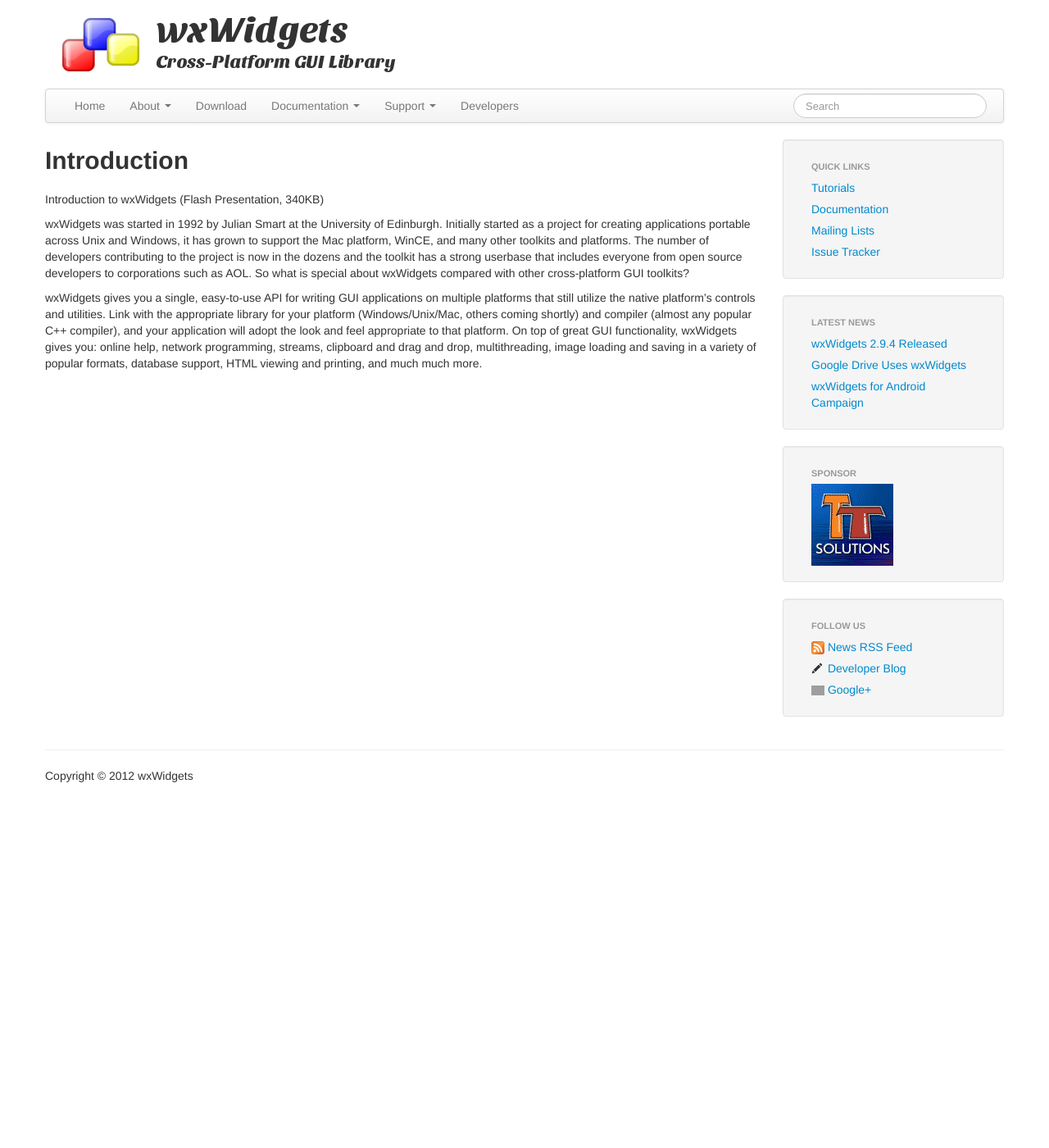
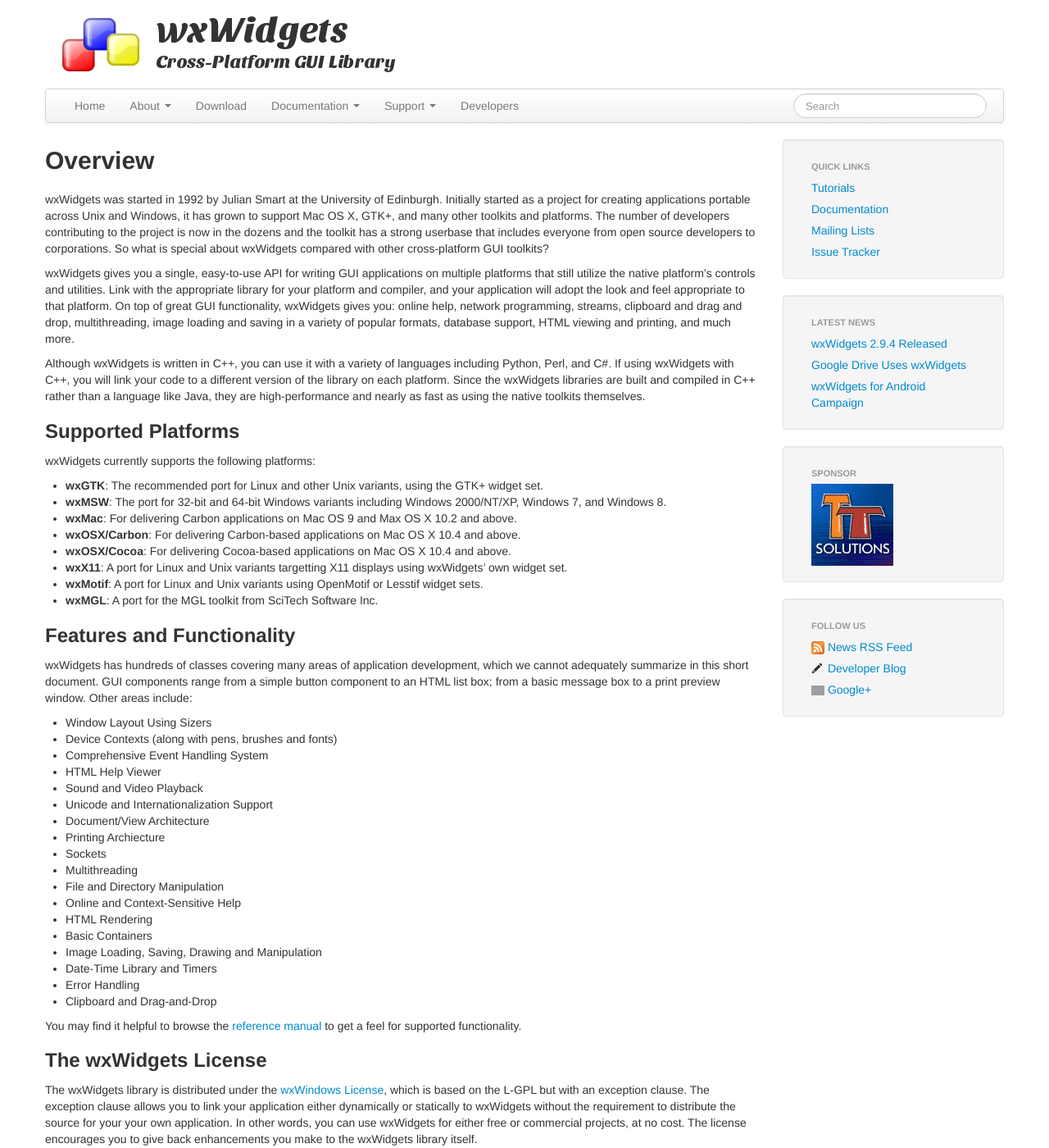
Before and after one commit to wxWidgets/website, a Jekyll site: the page built from about/index.md, in a window 1280 px wide and 1400 px high. Shown: the whole window at 82% size. Built offline with Jekyll 4.4.1, drawn with Linux system fonts in a browser that asks for light colours; nearby versions of some CDN libraries; Markdown is read by kramdown in place of the engine named in the settings; some of the changed text lies outside the part shown; grey boxes are pictures that could not be loaded.

Commit message:
Added overview and credits pages.

```diff
--- a/_includes/navigation.html
+++ b/_includes/navigation.html
@@ -9,18 +9,18 @@
     <li class="dropdown">
       <a href="#" class="dropdown-toggle" data-toggle="dropdown">About <b class="caret"></b></a>
       <ul class="dropdown-menu">
-        <li><a href="/about/">Introduction</a></li>
+        <li><a href="/about/">Overview</a></li>
         <li><a href="/about/team/">The Team</a></li>
         <li><a href="/">Features</a></li>
         <li><a href="/">Feedback</a></li>
         <li><a href="/about/translations/">Translations</a></li>
-        <li><a href="/">Credits</a></li>
         <li><a href="/">Datasheets</a></li>
         <li><a href="/">License</a></li>
         <li><a href="/">Press</a></li>
         <li><a href="/">Users</a></li>
         <li><a href="/">Screenshots</a></li>
         <li><a href="/">History</a></li>
+        <li><a href="/about/credits/">Credits</a></li>
       </ul>
     </li>
     <li><a href="/">Download</a></li>
--- a/about/index.md
+++ b/about/index.md
@@ -1,24 +1,146 @@
 ---
 layout: default
-title: "Introduction"
+title: "Overview"
 ---
-
-Introduction to wxWidgets (Flash Presentation, 340KB)
 
 wxWidgets was started in 1992 by Julian Smart at the University of Edinburgh.
 Initially started as a project for creating applications portable across Unix
-and Windows, it has grown to support the Mac platform, WinCE, and many other
-toolkits and platforms. The number of developers contributing to the project is
-now in the dozens and the toolkit has a strong userbase that includes everyone
-from open source developers to corporations such as AOL. So what is special
-about wxWidgets compared with other cross-platform GUI toolkits?
+and Windows, it has grown to support Mac OS X, GTK+, and many other toolkits
+and platforms. The number of developers contributing to the project is now in
+the dozens and the toolkit has a strong userbase that includes everyone from
+open source developers to corporations. So what is special about wxWidgets
+compared with other cross-platform GUI toolkits?
 
 wxWidgets gives you a single, easy-to-use API for writing GUI applications on
 multiple platforms that still utilize the native platform's controls and
-utilities. Link with the appropriate library for your platform
-(Windows/Unix/Mac, others coming shortly) and compiler (almost any popular C++
-compiler), and your application will adopt the look and feel appropriate to
-that platform. On top of great GUI functionality, wxWidgets gives you: online
-help, network programming, streams, clipboard and drag and drop,
-multithreading, image loading and saving in a variety of popular formats,
-database support, HTML viewing and printing, and much much more.
+utilities. Link with the appropriate library for your platform and compiler,
+and your application will adopt the look and feel appropriate to that platform.
+On top of great GUI functionality, wxWidgets gives you: online help, network
+programming, streams, clipboard and drag and drop, multithreading, image
+loading and saving in a variety of popular formats, database support, HTML
+viewing and printing, and much more.
+
+Although wxWidgets is written in C++, you can use it with a variety of
+languages including Python, Perl, and C#. If using wxWidgets with C++, you will
+link your code to a different version of the library on each platform. Since
+the wxWidgets libraries are built and compiled in C++ rather than a language
+like Java, they are high-performance and nearly as fast as using the native
+toolkits themselves.
+
+
+## Supported Platforms
+
+wxWidgets currently supports the following platforms:
+
+* **wxGTK**: The recommended port for Linux and other Unix variants, using the
+  GTK+ widget set.
+* **wxMSW**: The port for 32-bit and 64-bit Windows variants including Windows
+  2000/NT/XP, Windows 7, and Windows 8.
+* **wxMac**: For delivering Carbon applications on Mac OS 9 and Max OS X 10.2
+  and above.
+* **wxOSX/Carbon**: For delivering Carbon-based applications on Mac OS X 10.4
+  and above.
+* **wxOSX/Cocoa**: For delivering Cocoa-based applications on Mac OS X 10.4 and
+  above.
+* **wxX11**: A port for Linux and Unix variants targetting X11 displays using
+  wxWidgets' own widget set.
+* **wxMotif**: A port for Linux and Unix variants using OpenMotif or Lesstif
+  widget sets.
+* **wxMGL**: A port for the MGL toolkit from SciTech Software Inc.
+
+
+## Features and Functionality
+
+wxWidgets has hundreds of classes covering many areas of application
+development, which we cannot adequately summarize in this short document. GUI
+components range from a simple button component to an HTML list box; from a
+basic message box to a print preview window. Other areas include:
+
+* Window Layout Using Sizers
+* Device Contexts (along with pens, brushes and fonts)
+* Comprehensive Event Handling System
+* HTML Help Viewer
+* Sound and Video Playback
+* Unicode and Internationalization Support
+* Document/View Architecture
+* Printing Archiecture
+* Sockets
+* Multithreading
+* File and Directory Manipulation
+* Online and Context-Sensitive Help
+* HTML Rendering
+* Basic Containers
+* Image Loading, Saving, Drawing and Manipulation
+* Date-Time Library and Timers
+* Error Handling
+* Clipboard and Drag-and-Drop
+
+You may find it helpful to browse the [reference manual][1] to get a feel for
+supported functionality.
+
+[1]: http://docs.wxwidgets.org/trunk/page_class_cat.html
+
+
+## The wxWidgets License
+
+The wxWidgets library is distributed under the [wxWindows License][2], which is
+based on the L-GPL but with an exception clause. The exception clause allows
+you to link your application either dynamically or statically to wxWidgets
+without the requirement to distribute the source for your your own application.
+In other words, you can use wxWidgets for either free or commercial projects,
+at no cost. The license encourages you to give back enhancements you make to
+the wxWidgets library itself.
+
+[2]: http://docs.wxwidgets.org/trunk/page_copyright_wxlicense.html
+
+
+## Who uses wxWidgets?
+
+wxWidgets is used by a huge range of organisations and individuals all over the
+world. It’s equally at home being the basis for a consumer product selling
+hundreds of thousands of copies as it is in university or open source projects.
+wxWidgets has been used to help companies create leading-edge chips, to help
+drill for oil, to control pilotless aircraft, and to test components of space
+telescopes. Many companies are dependent on wxWidgets and the cross-platform
+advantage it gives them. Some of the better-known organisations who have used
+wxWidgets include AOL, AMD, Lockheed Martin, Xerox, NASA, and the Open Source
+Applications Foundation (OSAF). wxWidgets applications that you may be familiar
+with include AVG AntiVirus, Forte Agent, Audacity, Filezilla, iPodder, and
+Tortoise CVS. It’s impossible to know how many wxWidgets developers there are
+but there is a very active wxWidgets community with over 1,800 subscribers to
+the bulletin board alone.
+
+
+## What are the benefits of using wxWidgets?
+
+The benefits include the following:
+
+* Cost savings from writing code once that will run on Windows, Unix, Mac OS X,
+  and other platforms.
+* Customer satisfaction from delivering stable, fast, attractive applications
+  with a native look and feel.
+* Increased productivity from the wide variety of classes that wxWidgets
+  provides, both for creating great GUIs and for general application development.
+* Increased market share due to support for platforms you may not have
+  previously considered, and the ability to internationalize your applications.
+* Support from a large, active wxWidgets community that answers questions
+  helpfully and provides prompt bug-fixing.
+* Access to the source, for enhancement and trouble-shooting.
+
+
+## How do I learn wxWidgets using C++?
+
+When you download wxWidgets, you get a 3,000 page reference manual and around
+80 samples and demos. This provides a mass of information to help you get
+started, and you can also buy the 700 page book
+[Cross-Platform GUI Programming With wxWidgets][3], by Julian Smart and Kevin
+Hock with Stefan Csomor. The dialog editor on the accompanying CD will help you
+get to grips with sizers, a flexible layout mechanism.
+
+[3]: /book/
+
+When you get stuck, developers and users are available on the forum and
+wx-users mailing list to answer your questions. Although wxWidgets is a large
+library, you do not need to learn it all at once, and users have often observed
+that the API is intuitive and "just makes sense". If you have used MFC, you
+will find many familiar concepts.
--- a/index.html
+++ b/index.html
@@ -19,8 +19,8 @@
   </p>
   <div style="text-align: center; margin-top: 20px; line-height: 3em;">
     <p>
-      <a class="btn btn-primary btn-large"><i class="icon-info-sign icon-white"></i> Learn more &raquo;</a> &nbsp; or &nbsp;
-      <a class="btn btn-primary btn-large"><i class="icon-download icon-white"></i> Download now &raquo;</a>
+      <a href="/about/" class="btn btn-primary btn-large"><i class="icon-info-sign icon-white"></i> Learn more &raquo;</a> &nbsp; or &nbsp;
+      <a href="/download/" class="btn btn-primary btn-large"><i class="icon-download icon-white"></i> Download now &raquo;</a>
     </p>
   </div>
 </div>
```
Also changed, not shown: about/credits/index.md (added, +122 -0 lines), 1 other file.
